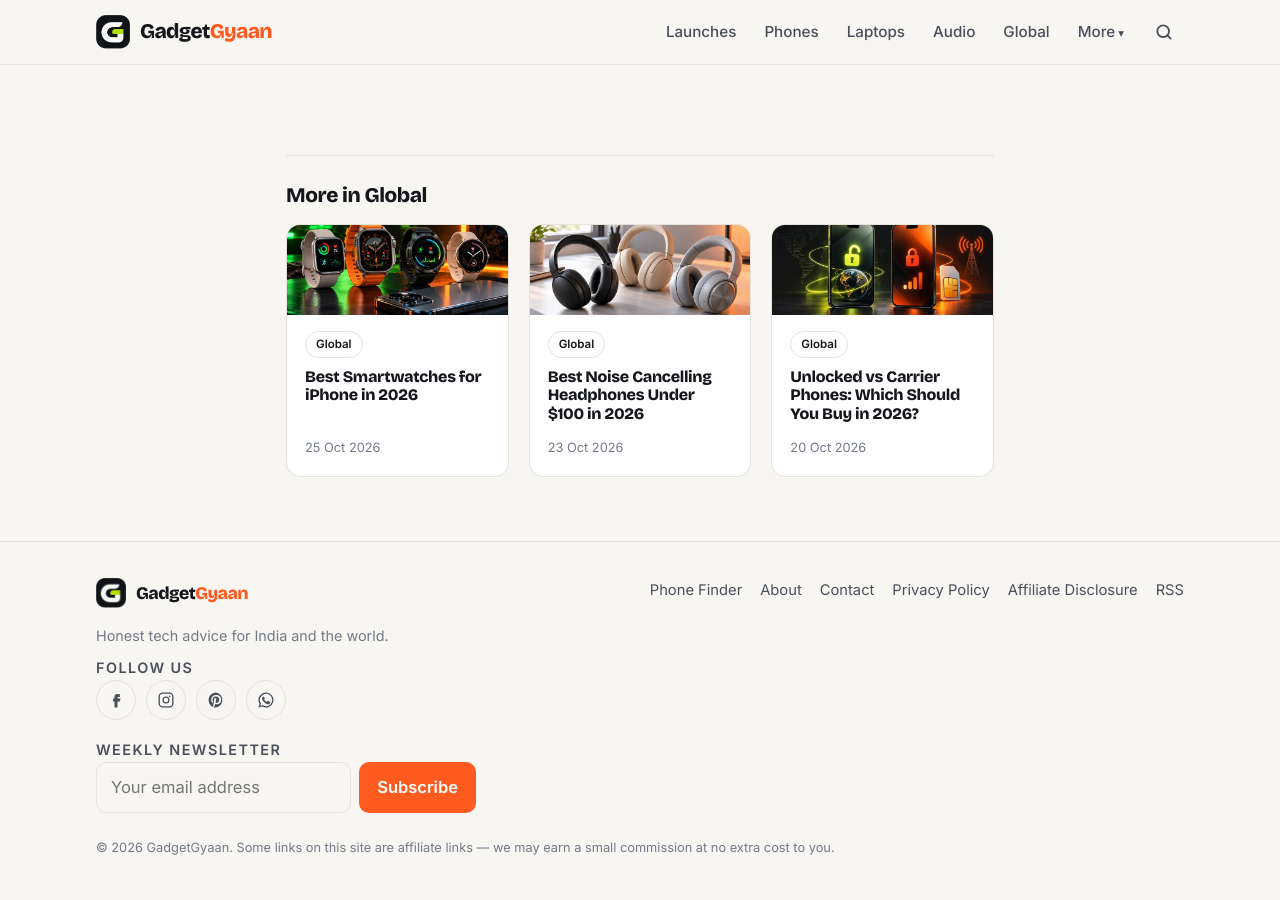
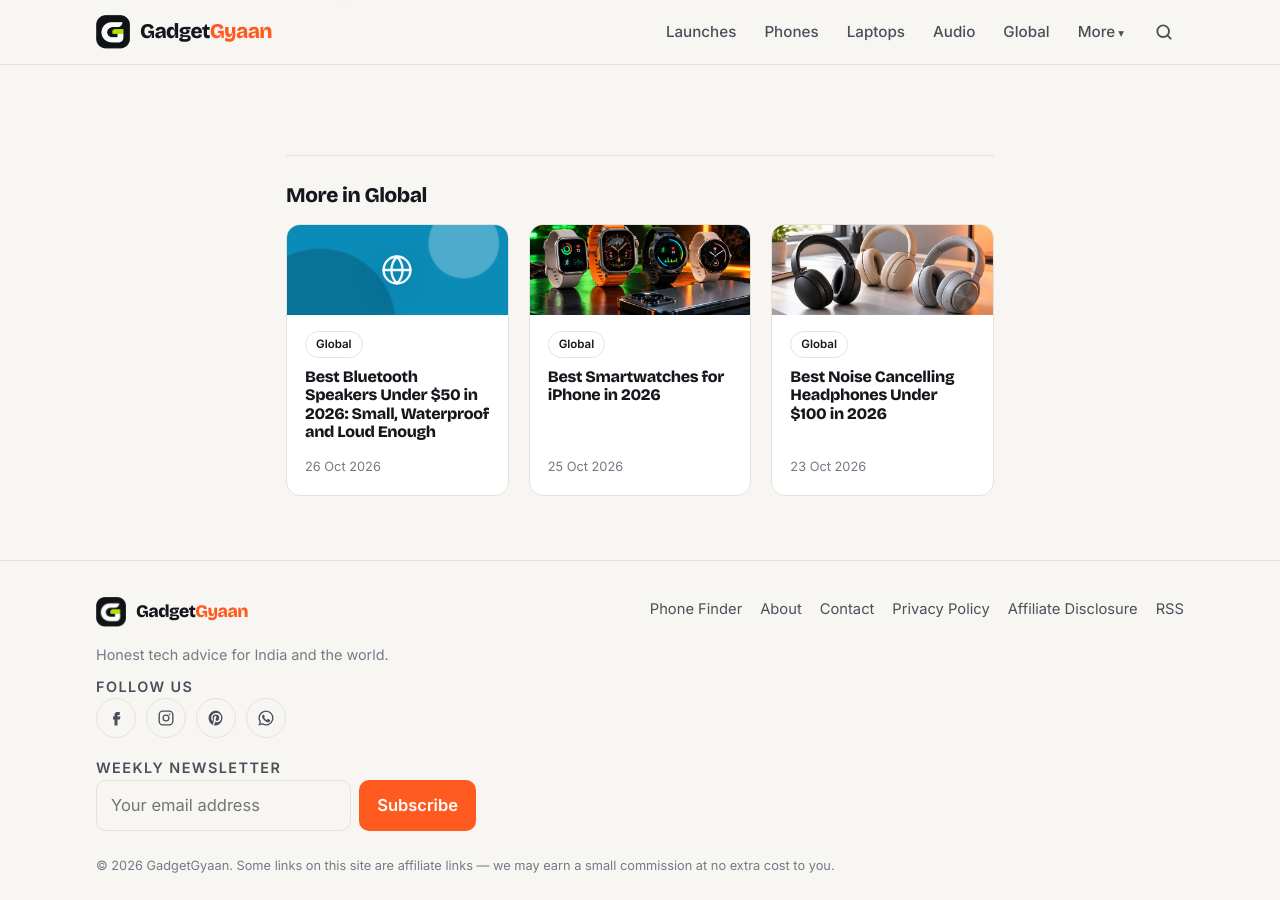
Before and after one commit to kiteksood167/kiteksood167.github.io, a Jekyll site: the page built from _posts/2026-10-21-best-budget-phones-under-300.md, in a window 1280 px wide and 900 px high, scrolled down 6909 px. Built offline with Jekyll 4.4.1, drawn with Linux system fonts in a browser that asks for light colours; comment, search, counter and statistics services are not loaded; part of the change alters nothing that is shown.

Commit message:
New Global post: Best Bluetooth Speakers Under $50 in 2026: Small, Waterproof and Loud Enough
Co-Authored-By: Claude <noreply@anthropic.com>

```diff
--- a/_posts/2026-10-23-best-noise-cancelling-headphones-under-100.md
+++ b/_posts/2026-10-23-best-noise-cancelling-headphones-under-100.md
@@ -94,7 +94,7 @@ Cheaper ANC headphones have come a long way, but there are still gaps compared w
 
 Black Friday is about a month away, and headphones are among the most heavily discounted products each year. If none of these is at the price listed above, waiting a few weeks may save you more.
 
-**Related reading:** [TWS Earbuds Buying Guide: ANC, Codecs, Battery and Mics Explained Simply](/tws-earbuds-buying-guide/) · [Best Budget Phones Under $300 in 2026](/best-budget-phones-under-300/) · [Best Smartwatches for iPhone in 2026](/best-smartwatches-for-iphone/)
+**Related reading:** [TWS Earbuds Buying Guide: ANC, Codecs, Battery and Mics Explained Simply](/tws-earbuds-buying-guide/) · [Best Bluetooth Speakers Under $50 in 2026: Small, Waterproof and Loud Enough](/best-bluetooth-speakers-under-50/) · [Best Smartwatches for iPhone in 2026](/best-smartwatches-for-iphone/)
 
 ## The bottom line
 
--- /dev/null
+++ b/_posts/2026-10-26-best-bluetooth-speakers-under-50.md
@@ -0,0 +1,87 @@
+---
+title: "Best Bluetooth Speakers Under $50 in 2026: Small, Waterproof and Loud Enough"
+seo_title: "Best Bluetooth Speakers Under $50 (2026)"
+description: "The best cheap Bluetooth speakers under $50 right now, from Soundcore and JBL to Tribit, with current US prices, battery life and waterproof ratings."
+date: 2026-10-26 18:54:00 +0530
+category: Global
+also_in: [Audio]
+tags: [bluetooth speakers, portable speakers, budget audio, jbl go 4, jbl clip 5, tribit stormbox micro 2, soundcore select 4 go, buying guide, usa, uk]
+affiliate: true
+---
+
+You don't need to spend $100 or more to get a portable speaker that survives the beach, the shower and a backpack. In 2026 the sub-$50 market is full of small, waterproof speakers from JBL, Anker's Soundcore brand and Tribit, and the differences come down to size, battery life and how much bass you expect from something that fits in a jacket pocket. Here are the ones worth buying in October 2026, plus one that's worth waiting for on sale.
+
+<!--more-->
+
+## Quick picks
+
+| Speaker | Price (Oct 2026) | Battery (rated) | Water rating | Best for |
+|---|---|---|---|---|
+| Soundcore Select 4 Go | around $25 | up to 20 hours | IP67, floats | Lowest price, longest battery |
+| JBL Go 4 | around $35–$50 | up to 7 hours (+2 with Playtime Boost) | IP67 | Smallest and most pocketable |
+| Tribit StormBox Micro 2 | around $50 | up to 12 hours | IP67 | Best sound and features for $50 |
+| JBL Clip 5 | around $80 list, often $45–$60 on sale | up to 12 hours (+3 with Playtime Boost) | IP67 | Clipping to a bag, if you catch a deal |
+
+Prices move a lot, especially as Black Friday gets closer, so check the current price before you buy.
+
+## What actually matters in a cheap speaker
+
+At this price, every speaker uses one small driver or a tiny pair of drivers, so none of them will fill a big backyard party. What separates them:
+
+- **Water and dust rating.** IP67 means dust-tight and able to survive being dunked in about 3 feet (1 m) of water for 30 minutes. All four picks here have it. Some speakers also float, which matters at the pool.
+- **Rated battery life.** Brands measure at moderate volume. Play loud and expect noticeably less.
+- **Size and mounting.** A strap or carabiner is more useful than it sounds for showers, bikes and backpacks.
+- **Pairing a second unit.** Most of these can join a second identical speaker for stereo sound, which is the cheapest way to get a bigger sound later.
+
+## 1. Soundcore Select 4 Go: best value
+
+The Select 4 Go is the speaker to buy if you want something cheap that lasts. Soundcore lists it at $34.99, but Best Buy has it for around $25 this month. For that you get a 5W single-driver speaker rated at up to 20 hours per charge, which is far longer than the JBL Go 4 at a lower price.
+
+It's IP67 rated and it floats, so it's a good pool or shower speaker. There's a built-in loop for hanging it from a shower caddy, bag strap or handlebars, USB-C charging, and support in the Soundcore app for EQ adjustments. You can also pair two units for stereo, though Soundcore notes the newest version won't pair with older units.
+
+The trade-off is sound: a single 5W driver is fine for podcasts and background music, but it won't give you much bass or volume. It's also slightly heavier than the Go 4 at about 9.3 ounces.
+
+{% include buy.html name="Soundcore Select 4 Go Bluetooth Speaker" query="Soundcore Select 4 Go speaker" store="us" note="20-hour battery, IP67, floats" %}
+
+## 2. JBL Go 4: the most pocketable
+
+The JBL Go 4 is the smallest speaker here and the one most people will recognize. Its list price is $49.95, but it regularly drops to the $35–$40 range at Amazon, and it hit about $33 during Amazon's Prime Big Deal Days in early October 2026. In the UK it typically sells for around £35.
+
+It weighs about 6.7 ounces (190 g), has a 4.2W driver, Bluetooth 5.3 and IP67 protection. JBL rates the battery at up to 7 hours, plus up to 2 more hours with Playtime Boost turned on in the JBL Portable app. That's the weakest battery figure in this list, so it suits short trips more than all-day use.
+
+The Go 4 also supports Auracast, JBL's newer way to link speakers. You can pair two Go 4s for stereo or connect it to other Auracast-capable JBL speakers. One catch: it doesn't link with older JBL speakers that use PartyBoost, such as the Go 3.
+
+## 3. Tribit StormBox Micro 2: best sound for $50
+
+If you can spend the full $50, the StormBox Micro 2 is the most capable speaker in this group. It's currently listed at around $49.99 on Amazon (around £50–£60 in the UK), and it packs a 10W speaker, a rated 12 hours of battery and IP67 protection into a palm-sized body.
+
+What Hi-Fi praises how enjoyable it sounds for its size, though it notes the sound can get a bit messy at high volume. The rubber strap on the back wraps around a bike handlebar, backpack strap or shower head. It can also connect to two phones at once, and it doubles as a small power bank: you can top up a phone or earbud case from its USB-C port in a pinch.
+
+It's fairly heavy for its size at about 315 g (11 ounces), and it does not float. Tribit has since released the StormBox Micro 3 with a longer rated battery and an IP68 rating, but it costs around $60, so the Micro 2 remains the better pick if $50 is a hard limit.
+
+{% include buy.html name="Tribit StormBox Micro 2 Portable Speaker" query="Tribit StormBox Micro 2" store="us" note="10W, 12-hour battery, strap mount" %}
+
+> **Tip:** If you want louder, wider sound later, don't upgrade straight away. Buying a second unit of the same speaker and pairing the two for stereo often costs less than moving up to a $100 model, and you can split them up again for separate rooms.
+
+## 4. JBL Clip 5: worth it on sale
+
+The JBL Clip 5 is not an under-$50 speaker at full price. It lists at around $80, but it often drops to $45–$60 at Amazon, B&H and other retailers, and it was down to $45 in mid-October. If you see it near $50, it's a strong pick.
+
+What you get over the Go 4 is a built-in carabiner with a wider opening than the Clip 4, a 7W driver, and a much longer rated battery: up to 12 hours plus up to 3 more with Playtime Boost. It's IP67 rated and supports Auracast, so it links with a Go 4 or another Clip 5. RTINGS notes it has slightly better bass than the Go 4 and sounds more even when you're not directly in front of it. Just don't pay full price unless the carabiner matters a lot to you; the StormBox Micro 2 offers similar features for less.
+
+{% include buy.html name="JBL Clip 5 Portable Speaker" query="JBL Clip 5" store="us" note="Carabiner design, buy when on sale" %}
+
+## Which one should you buy?
+
+- **Cheapest that's still good:** Soundcore Select 4 Go. It costs about half of the others and lasts the longest.
+- **Smallest for travel:** JBL Go 4, as long as 7 to 9 hours of battery is enough.
+- **Best all-rounder at $50:** Tribit StormBox Micro 2 for its fuller sound, strap and power-bank feature.
+- **For hiking and backpacks:** JBL Clip 5, but only at a sale price.
+
+If you mostly listen indoors and want voice control, a mains-powered smart speaker like the Echo Dot can be a better fit for the money, but it isn't portable or waterproof.
+
+**Related reading:** [Best Noise Cancelling Headphones Under $100 in 2026](/best-noise-cancelling-headphones-under-100/) · [Best Smartwatches for iPhone in 2026](/best-smartwatches-for-iphone/)
+
+## The bottom line
+
+For most people, the Tribit StormBox Micro 2 is the best Bluetooth speaker you can get for about $50 right now, with the fullest sound and the most extras. If you want to spend less, the Soundcore Select 4 Go at around $25 is a bargain with a 20-hour battery. The JBL Go 4 is the pick for pure pocketability, and the JBL Clip 5 is worth grabbing only when it drops close to $50. Whichever you choose, all four are IP67 rated, so a splash or a drop in the pool won't end the party.
```
